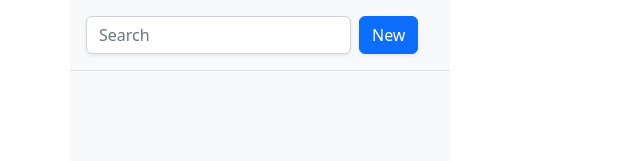
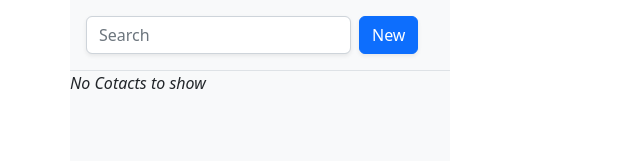
Before and after one commit to edo979/contacts-app, a React (Vite) app: page / in a window 1280 px wide. Shown: the top 161 px of the page, without its empty margins (0-640 px from the left). Built offline with nearby package versions, Linux system fonts and the light colour scheme.

Commit message:
style contacts

```diff
--- a/src/routes/Root.tsx
+++ b/src/routes/Root.tsx
@@ -41,9 +41,25 @@ export function Root() {
           </div>
 
           <div className="contacts">
-            {contacts.map((contact) => (
-              <li key={contact.id}>{contact.first}</li>
-            ))}
+            <nav>
+              {contacts.length ? (
+                <ul className="list-group list-group-flush mx-3 my-3">
+                  {contacts.map((contact) => (
+                    <li key={contact.id} className="list-group-item">
+                      {contact.first || contact.last ? (
+                        <>
+                          {contact.first} {contact.last}
+                        </>
+                      ) : (
+                        <i>No Name</i>
+                      )}
+                    </li>
+                  ))}
+                </ul>
+              ) : (
+                <i>No Cotacts to show</i>
+              )}
+            </nav>
           </div>
           <header className="mt-auto border-top py-3 d-flex align-items-center gap-3 justify-content-center">
             <svg
--- a/src/scss/style.scss
+++ b/src/scss/style.scss
@@ -23,6 +23,7 @@
 @import '../node_modules/bootstrap/scss/grid';
 @import '../node_modules/bootstrap/scss/forms';
 @import '../node_modules/bootstrap/scss/buttons';
+@import '../node_modules/bootstrap/scss/list-group';
 
 // 6. Optionally include any other parts as needed
 
```
